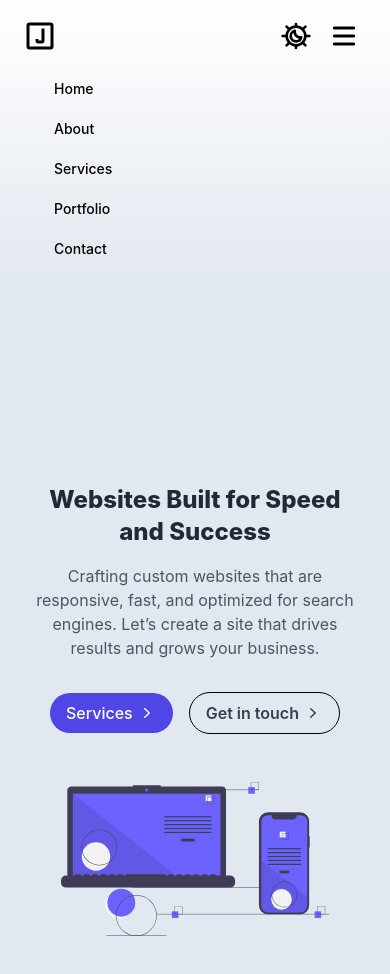
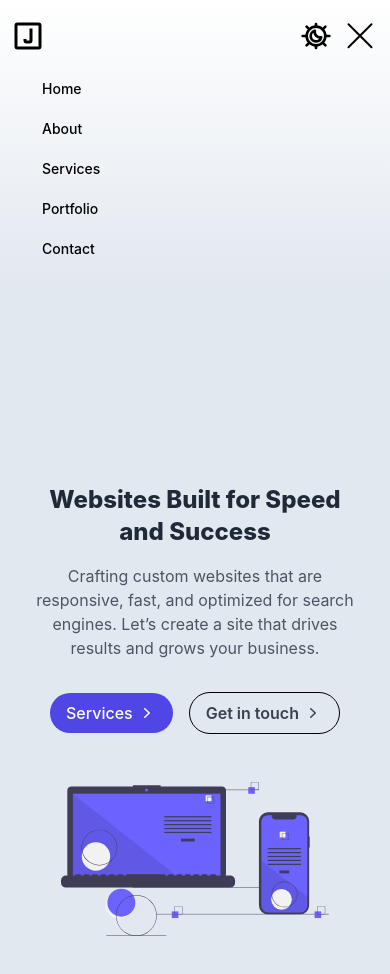
Before and after one commit to jacobadam/jacobadamdeveloper, a React (Create React App) app: page / in a window 390 px wide. Both pictures are taken after a click on the button "Open main menu". Shown: the top 974 px of the page. Built offline with nearby package versions, Linux system fonts and the light colour scheme.

Commit message:
update padding and add close option for mobile nav

```diff
--- a/src/Nav.js
+++ b/src/Nav.js
@@ -31,7 +31,7 @@ export default function NavBar() {
           : "bg-gradient-to-b from-white to-[#e2e8f0] dark:from-black dark:to-black dark:bg-black"
       }`}
     >
-      <div className="container mx-auto px-4">
+      <div className="container mx-auto px-1">
         <div className="w-full flex items-center justify-between">
           <div className="flex-shrink-0 dark:invert">
             <Link to="/">
@@ -86,9 +86,11 @@ export default function NavBar() {
 
           <div>
             <DarkModeToggle />
+
+            {!isMenuOpen && (
               <button
                 type="button"
-              className="inline-flex items-center p-2 text-sm text-black dark:text-white rounded-lg lg:hidden"
+                className="inline-flex items-center p-1 text-sm dark:invert rounded-lg lg:hidden"
                 aria-label="Toggle navigation"
                 onClick={toggleMenu}
               >
@@ -107,6 +109,17 @@ export default function NavBar() {
                   ></path>
                 </svg>
               </button>
+            )}
+            {isMenuOpen && (
+              <button
+                type="button"
+                className="inline-flex items-center p-1 text-sm dark:invert rounded-lg lg:hidden"
+                aria-label="Close navigation"
+                onClick={() => setIsMenuOpen(false)}
+              >
+                <img src="/close.svg" className="w-8 h-8" alt="close"></img>
+              </button>
+            )}
           </div>
         </div>
 
```
Also changed, not shown: public/close.svg (added). Lines whose indentation alone changed are shown as unchanged.
